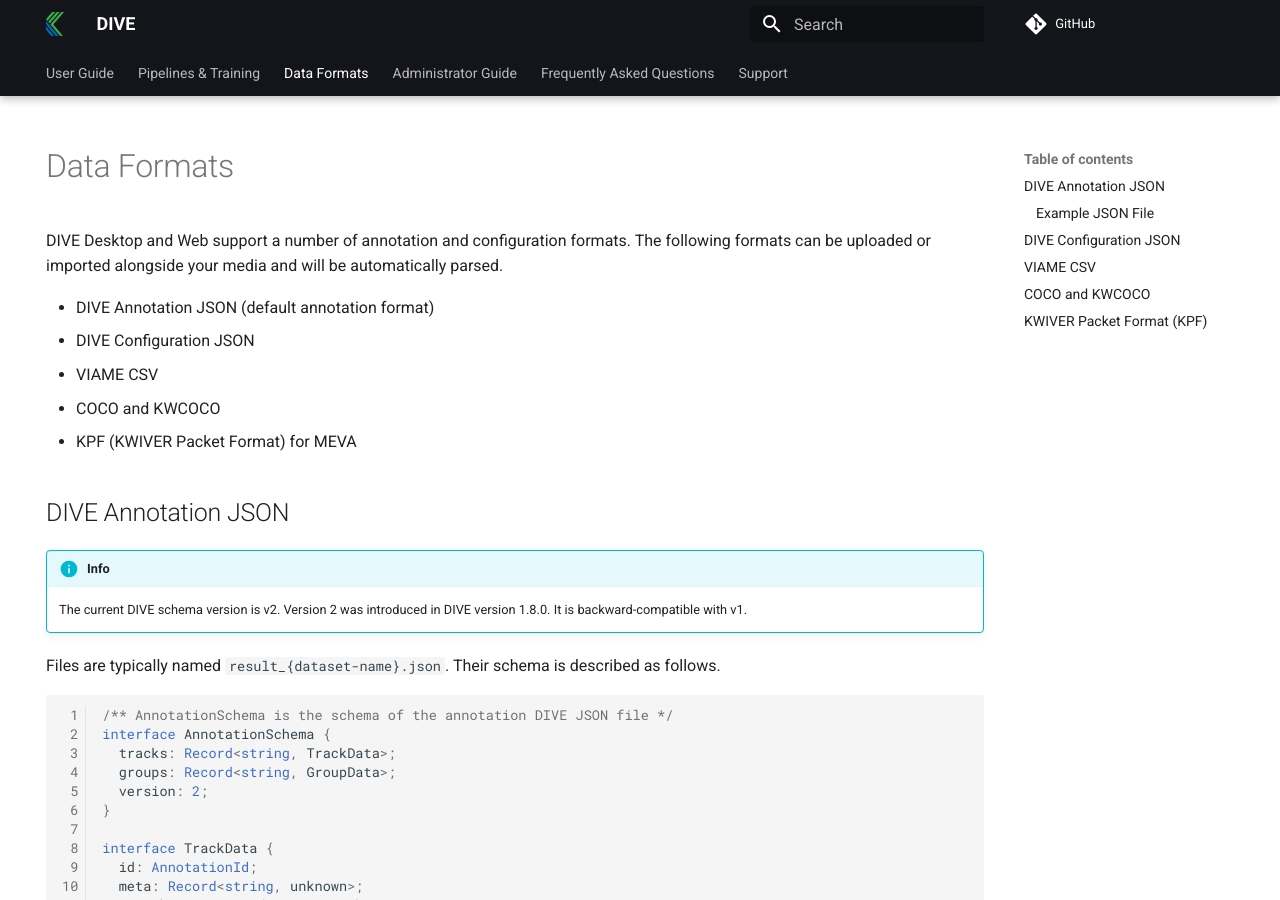
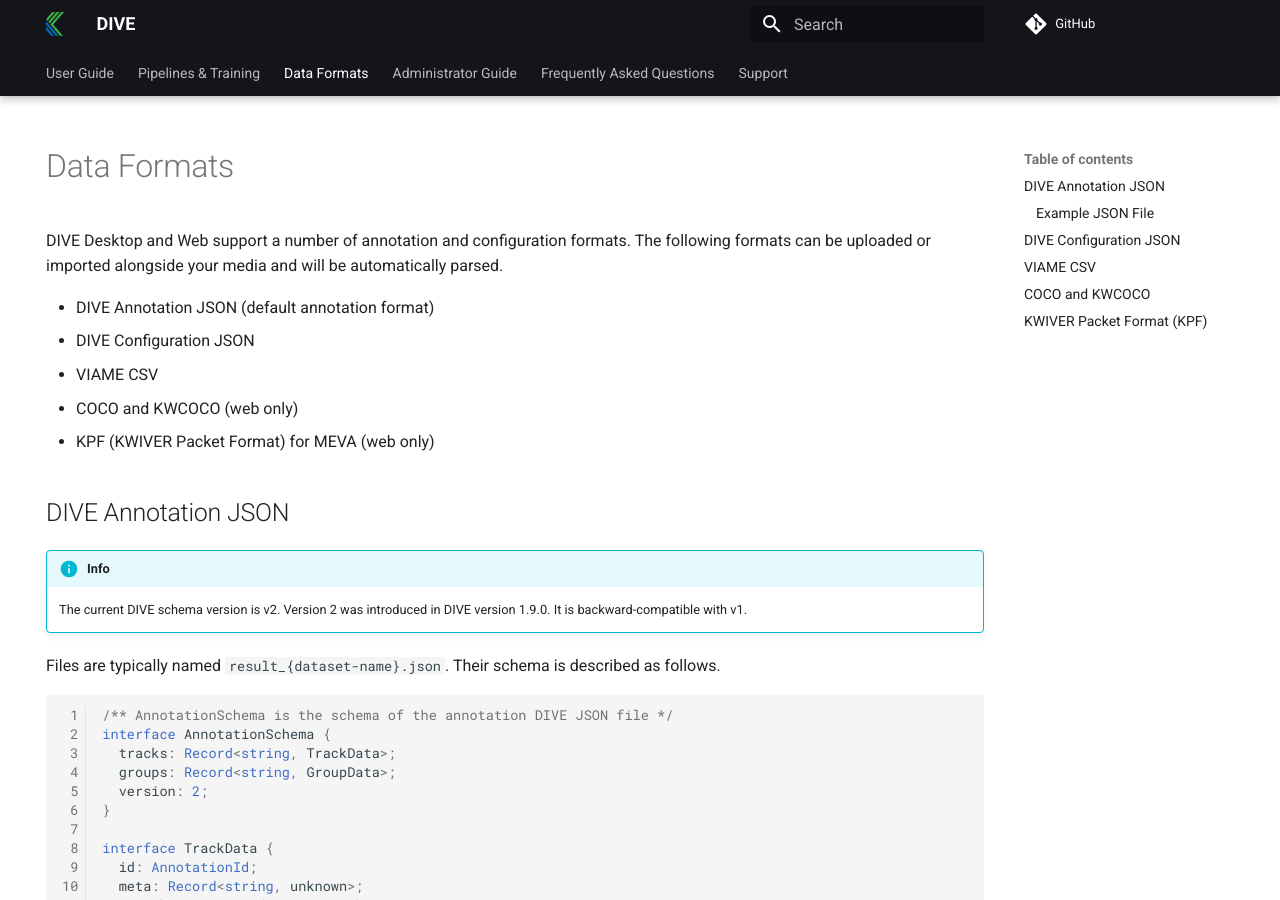
Before and after one commit to Kitware/dive, an MkDocs documentation site: the page built from docs/DataFormats.md, in a window 1280 px wide and 900 px high. Built offline with MkDocs 1.6.1 and Material for MkDocs 9.7.7, drawn with Linux system fonts in a browser that asks for light colours; comment, search, counter and statistics services are not loaded; some of the changed text lies outside the part shown.

```diff
--- a/docs/DataFormats.md
+++ b/docs/DataFormats.md
@@ -10,13 +10,13 @@ DIVE Desktop and Web support a number of annotation and configuration formats.
 * DIVE Annotation JSON (default annotation format)
 * DIVE Configuration JSON
 * VIAME CSV
-* COCO and KWCOCO
-* KPF (KWIVER Packet Format) for MEVA
+* COCO and KWCOCO (web only)
+* KPF (KWIVER Packet Format) for MEVA (web only)
 
 ## DIVE Annotation JSON
 
 !!! info
-    The current DIVE schema version is v2.  Version 2 was introduced in DIVE version 1.8.0.  It is backward-compatible with v1.
+    The current DIVE schema version is v2.  Version 2 was introduced in DIVE version 1.9.0.  It is backward-compatible with v1.
 
 Files are typically named `result_{dataset-name}.json`.  Their schema is described as follows.
 
@@ -151,9 +151,13 @@ Read the [VIAME CSV Specification](https://viame.readthedocs.io/en/latest/sectio
 
 ## COCO and KWCOCO
 
+Only supported on web.
+
 * Read the [COCO Specification](https://cocodataset.org/#format-data)
 * Read the [KWCOCO Specification](https://kwcoco.readthedocs.io/en/release/getting_started.html)
 
 ## KWIVER Packet Format (KPF)
 
+Only supported on web.
+
 Read the [KPF Specification](https://kwiver-diva.readthedocs.io/en/latest/kpf.html)
--- a/mkdocs.yml
+++ b/mkdocs.yml
@@ -58,6 +58,7 @@ nav:
       - Track List: UI-Track-List.md
       - Timeline: UI-Timeline.md
       - Attributes: UI-Attributes.md
+      - Group Manager: UI-Group-Manager.md
     - Keyboard Shortcut Reference: Mouse-Keyboard-Shortcuts.md
     - Advanced features:
       - Pipeline Import and Export: Pipeline-Import-Export.md
```
Also changed, not shown: docs/Dive-Desktop.md (+1 -1 lines), docs/UI-Group-Manager.md (added, +60 -0 lines), docs/index.md (+4 -0 lines), docs/images/GroupEditor.png (added), docs/images/GroupList.png (added).
